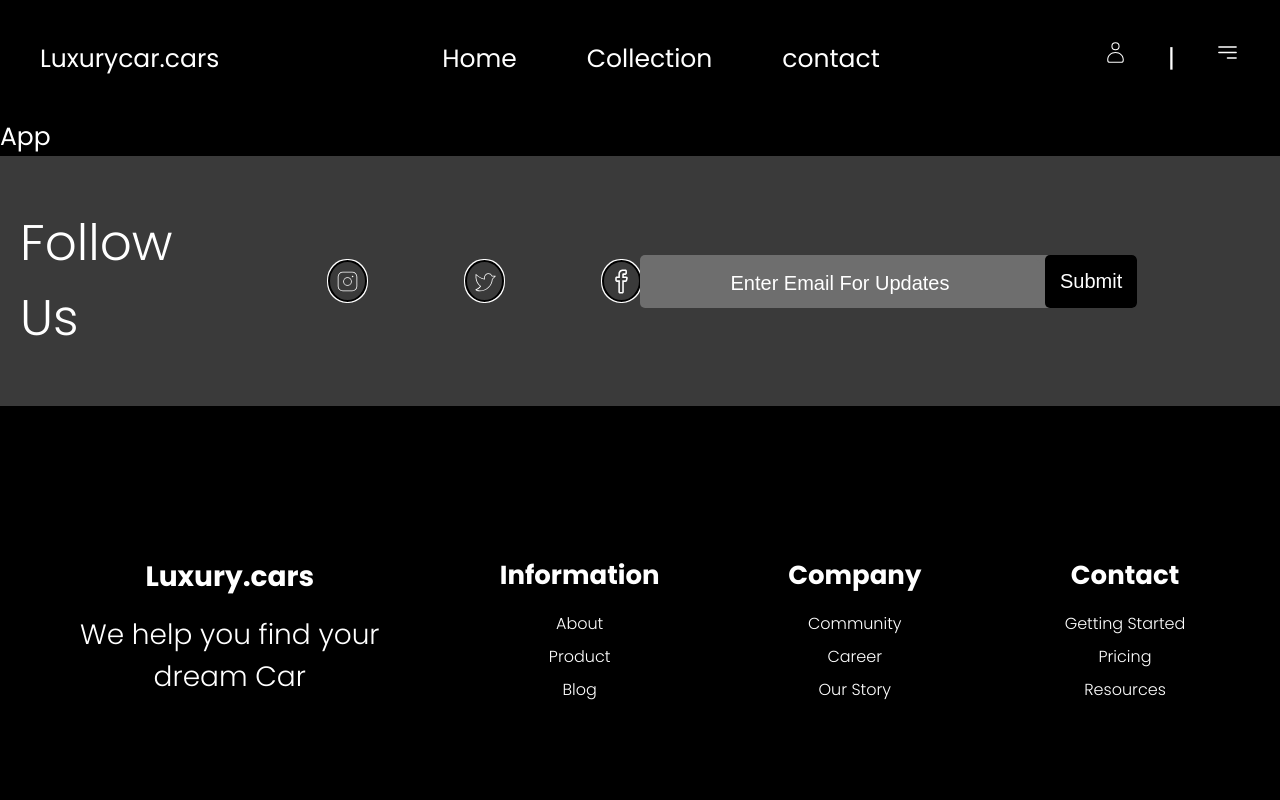
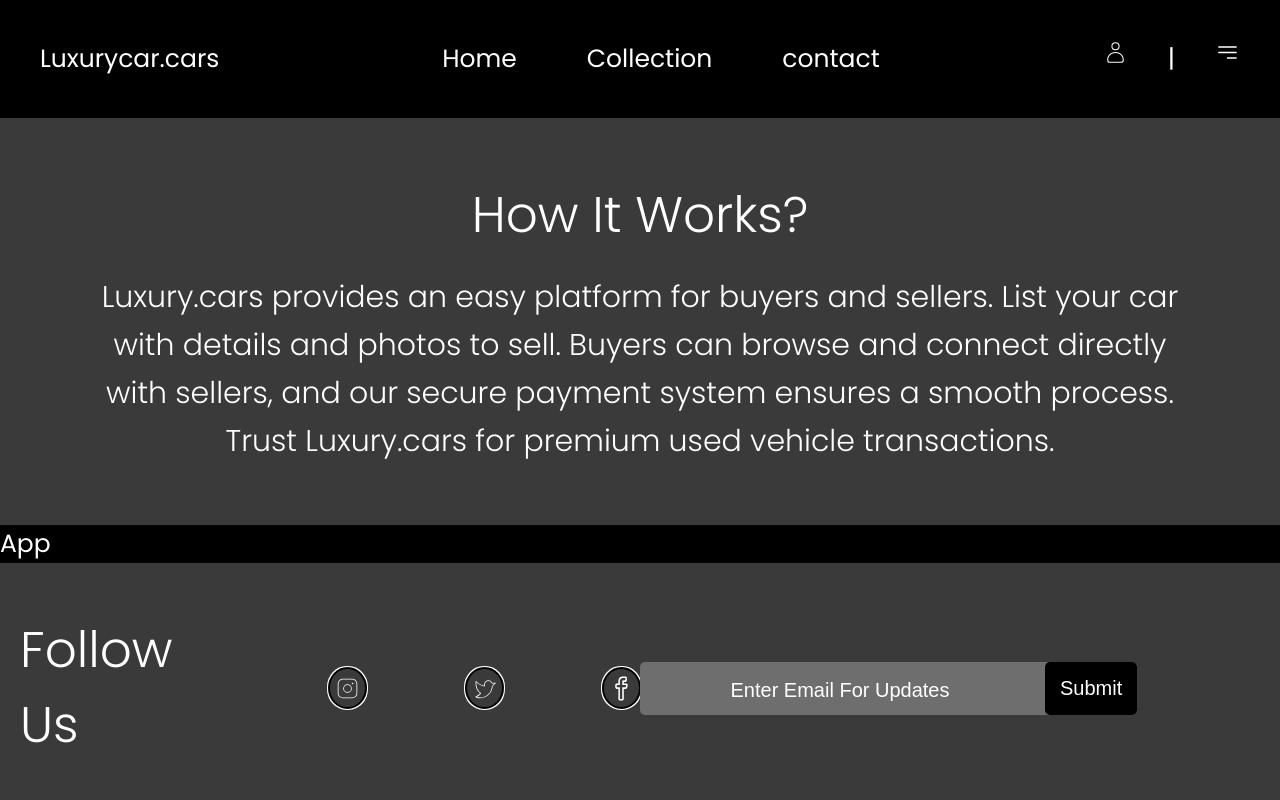
Before and after one commit to oladimejitaiwoodusote/car-site, a React (Vite) app: page / in a window 1280 px wide. Shown: the top 800 px of the page. Built offline with nearby package versions, Linux system fonts and the light colour scheme.

Commit message:
How it works v0

```diff
--- a/src/App.tsx
+++ b/src/App.tsx
@@ -2,11 +2,13 @@ import React from 'react'
 import './App.css'
 import Navbar from './components/Navbar'
 import Footer from './components/Footer'
+import How from './components/How'
 
 function App():React.JSX.Element {
   return (
     <>
       <Navbar/>
+      <How/>
       App
       <Footer/>
     </>
--- a/src/components/Footer.tsx
+++ b/src/components/Footer.tsx
@@ -3,7 +3,7 @@ import { PiInstagramLogoThin } from "react-icons/pi";
 import { PiTwitterLogoThin } from "react-icons/pi";
 import { SlSocialFacebook } from "react-icons/sl";
 
-function Footer() {
+function Footer(): React.JSX.Element {
   return (
     <footer className='footer'>
       <div className='footer_top'>
--- /dev/null
+++ b/src/components/How.tsx
@@ -0,0 +1,16 @@
+import '../styles/How.css'
+
+function How() {
+  return (
+    <div className='How'>
+        <h1>How It Works?</h1>
+        <p>Luxury.cars provides an easy platform for buyers and sellers. List your car
+            with details and photos to sell. Buyers can browse and connect directly with
+            sellers, and our secure payment system ensures a smooth process. Trust Luxury.cars
+            for premium used vehicle transactions.
+        </p>
+    </div>
+  )
+}
+
+export default How
--- /dev/null
+++ b/src/styles/How.css
@@ -0,0 +1,28 @@
+*{
+    margin: 0;
+    padding: 0;
+    box-sizing: border-box;
+}
+
+.How {
+    background-color: #3a3a3a;
+    color: white;
+    text-align: center;
+    padding: 60px 20px;
+}
+
+.How h1{
+    font-size: 50px;
+    margin-bottom: 20px;
+    background-color: #3a3a3a;
+    font-weight: 300;
+}
+
+.How p{
+    font-size: 30px;
+    max-width: 1100px;
+    margin: 0 auto;
+    line-height: 1.6;
+    background-color: #3a3a3a;
+    font-weight: 40;
+}
```
